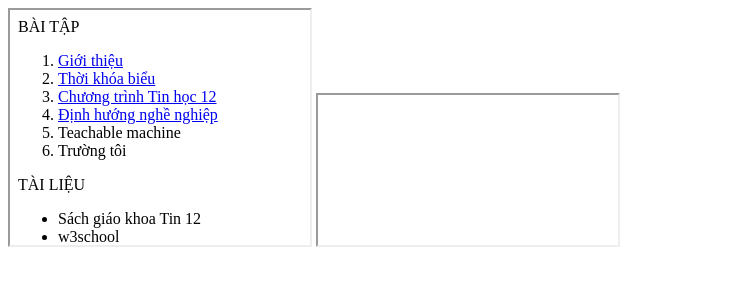
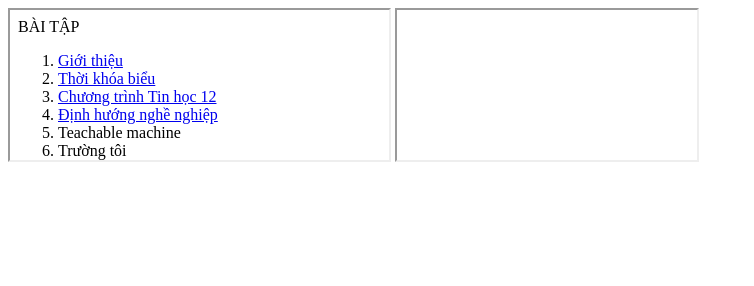
Before and after one commit to dhv7208-coder/dhv7208, a plain HTML site: page index.html in a window 1280 px wide. Shown: the whole page, without its empty margins (0-754 px from the left). Drawn offline with Linux system fonts and the light colour scheme.

Commit message:
Update index.html

```diff
--- a/index.html
+++ b/index.html
@@ -4,7 +4,7 @@
     <link rel="stylesheet" href="style.css">
   </head>
   <body>
-    <iframe src="list.html" height="30%"></iframe>
+    <iframe src="list.html" width="30%"></iframe>
     <iframe name="noidung"></iframe>
   </body>
 </html>
```
